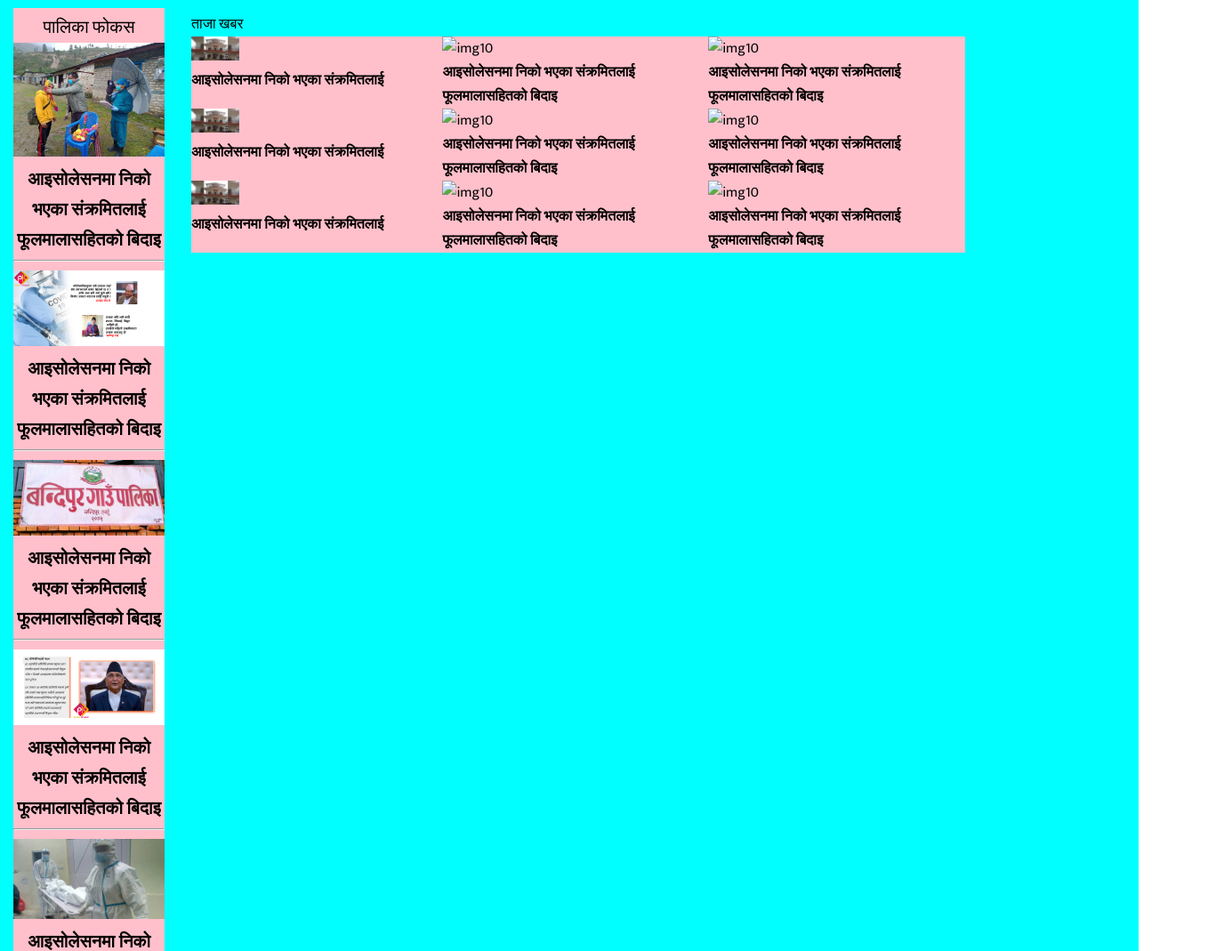
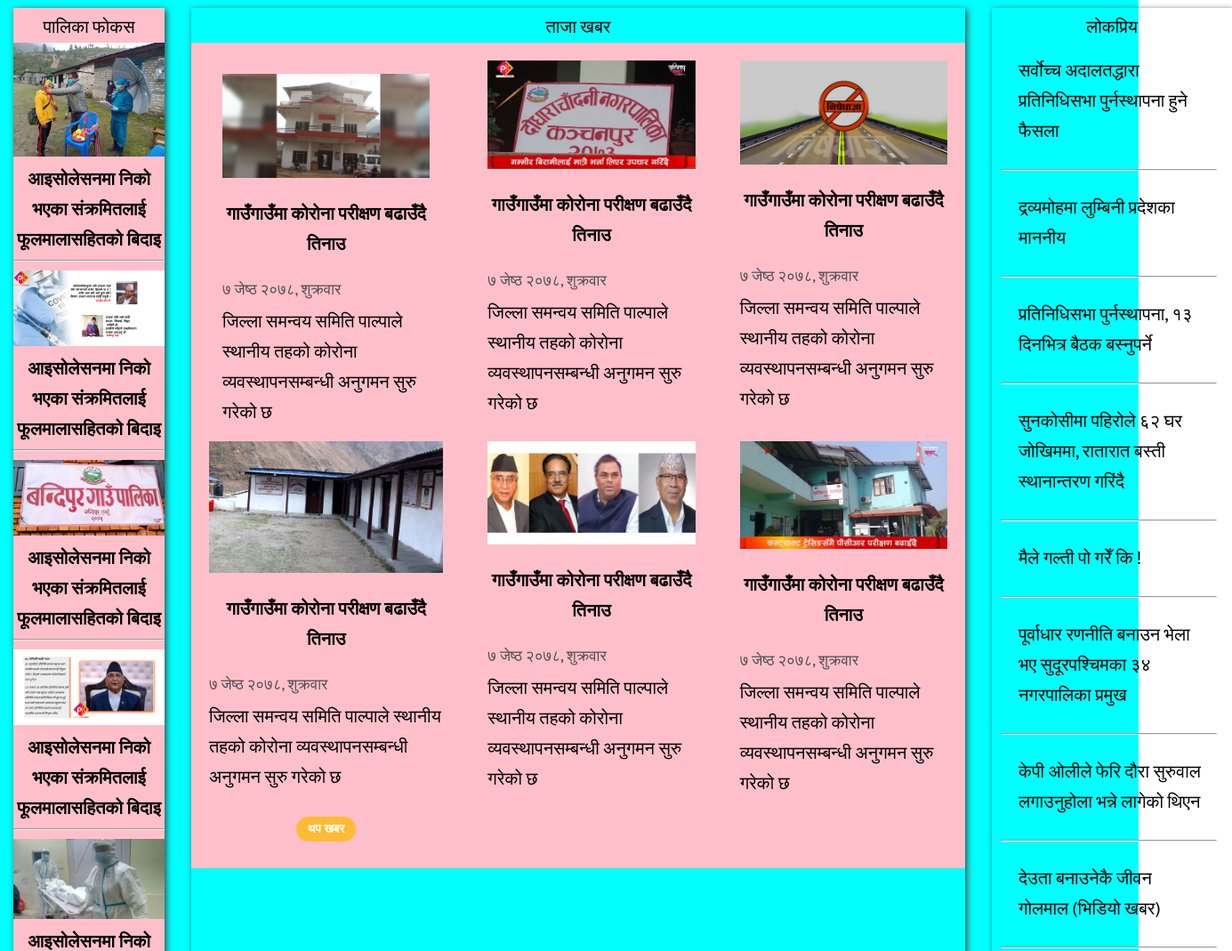
Before and after one commit to munabhandari/palika-khabar-site-redesign, a plain HTML site: page index.html in a window 1280 px wide. Shown: the part 2600-3669 px from the top of the page at 89% size, 1385 px wide, since content can reach past the window. Drawn offline with Linux system fonts and the light colour scheme.

Commit message:
up to grid col section

```diff
--- a/css/style.css
+++ b/css/style.css
@@ -256,10 +256,36 @@ button {
     display: grid;
     grid-template-columns: auto auto auto;
     column-gap: 10px;
+
     background-color: pink;
 }
-.dg-row2{
-    display: grid;
-    grid-template-rows: auto auto;
-    background-color: rgb(218, 129, 78);
+.middle-grid-box p{
+    font-size: 20px;
 }
+.middle-grid-box .container-wrapper{
+    padding: 20px;
+    justify-content: space-between;
+    grid-column-gap: 50px;
+}
+.middle-grid-box .common-title{
+  font-size: 20px;
+  text-align: center;
+  padding: 15px 0px;
+}
+.middle-grid-box .container-wrapper .p-colour{
+    color: #4c4c4e;
+    font-size: 17px;
+    padding: 5px 0px;
+}
+.middle-grid-box .btn{text-align: center;}
+
+.right-grid-box p{ font-size: 20px;}
+.right-grid-box .common-phrase{
+    font-size: 20px;
+  text-align: left;
+  padding: 15px 30px;
+}
+.right-grid-box hr{
+    width: 90%;
+    margin: 10px;
+}
--- a/index.html
+++ b/index.html
@@ -232,7 +232,7 @@
     </section>
     <section class="headlines-boxes">
         <div class="container d-colgrid1">
-            <div class="left-grid-box dg-row9 m-15 txt-center">
+            <div class="left-grid-box dg-row9 m-15 txt-center box-sh">
                 <p class="mt-5">पालिका फोकस</p>
                 <div class="l-row1 pb-5">
                     <img src="images/img2.jpg" alt="img2" width="100%">
@@ -282,52 +282,82 @@
                 </div>
             </div>
 
-            <div class="middle-grid-box  m-15">
-                <p class="mt-5">ताजा खबर</p>
+            <div class="middle-grid-box  m-15 box-sh">
+                <p class="mt-5 txt-center">ताजा खबर</p>
                 <div class="container-wrapper dg-col3">
-                    <div class="">
-                        <img src="images/img10.jpg" alt="img10" width="20%">
-                        <h4>आइसोलेसनमा निको भएका संक्रमितलाई </h4>
+                    <div class="g-col-1 m-15">
+                        <img src="images/img10.jpg" alt="img10" width="100%" pt-20>
+                        <h4 class="common-title">गाउँगाउँमा कोरोना परीक्षण बढाउँदै तिनाउ</h4>
+                        <p class="p-colour">७ जेष्ठ २०७८, शुक्रवार</p>
+                        <p>जिल्ला समन्वय समिति पाल्पाले स्थानीय तहको कोरोना व्यवस्थापनसम्बन्धी अनुगमन सुरु गरेको छ</p>
                     </div>
-                    <div class="ml-row2">
-                        <img src=".jpg" alt="img10" width="100%">
-                        <h4>आइसोलेसनमा निको भएका संक्रमितलाई फूलमालासहितको बिदाइ</h4>
+                    <div class="g-col-2">
+                        <img src="images/img11.jpg" alt="img11" width="100%" pt-20>
+                        <h4 class="common-title">गाउँगाउँमा कोरोना परीक्षण बढाउँदै तिनाउ</h4>
+                        <p class="p-colour">७ जेष्ठ २०७८, शुक्रवार</p>
+                        <p>जिल्ला समन्वय समिति पाल्पाले स्थानीय तहको कोरोना व्यवस्थापनसम्बन्धी अनुगमन सुरु गरेको छ</p>
                     </div>
-                    <div class="ml-row2">
-                        <img src=".jpg" alt="img10" width="100%">
-                        <h4>आइसोलेसनमा निको भएका संक्रमितलाई फूलमालासहितको बिदाइ</h4>
+                    <div class="g-col-3">
+                        <img src="images/img12.jpg" alt="img12" width="100%" pt-20>
+                        <h4 class="common-title">गाउँगाउँमा कोरोना परीक्षण बढाउँदै तिनाउ</h4>
+                        <p class="p-colour">७ जेष्ठ २०७८, शुक्रवार</p>
+                        <p>जिल्ला समन्वय समिति पाल्पाले स्थानीय तहको कोरोना व्यवस्थापनसम्बन्धी अनुगमन सुरु गरेको छ</p>
                     </div>
-                    <div class="">
-                        <img src="images/img10.jpg" alt="img10" width="20%">
-                        <h4>आइसोलेसनमा निको भएका संक्रमितलाई </h4>
+                    <div class="g-col-4">
+                        <img src="images/img13.jpg" alt="img13" width="100%" pt-20>
+                        <h4 class="common-title">गाउँगाउँमा कोरोना परीक्षण बढाउँदै तिनाउ</h4>
+                        <p class="p-colour">७ जेष्ठ २०७८, शुक्रवार</p>
+                        <p>जिल्ला समन्वय समिति पाल्पाले स्थानीय तहको कोरोना व्यवस्थापनसम्बन्धी अनुगमन सुरु गरेको छ</p>
                     </div>
-                    <div class="ml-row2">
-                        <img src=".jpg" alt="img10" width="100%">
-                        <h4>आइसोलेसनमा निको भएका संक्रमितलाई फूलमालासहितको बिदाइ</h4>
+                    <div class="g-col-5">
+                        <img src="images/img14.jpg" alt="img14" width="100%" pt-20>
+                        <h4 class="common-title">गाउँगाउँमा कोरोना परीक्षण बढाउँदै तिनाउ</h4>
+                        <p class="p-colour">७ जेष्ठ २०७८, शुक्रवार</p>
+                        <p>जिल्ला समन्वय समिति पाल्पाले स्थानीय तहको कोरोना व्यवस्थापनसम्बन्धी अनुगमन सुरु गरेको छ</p>
                     </div>
-                    <div class="ml-row2">
-                        <img src=".jpg" alt="img10" width="100%">
-                        <h4>आइसोलेसनमा निको भएका संक्रमितलाई फूलमालासहितको बिदाइ</h4>
+                    <div class="g-col-6">
+                        <img src="images/img15.jpg" alt="img15" width="100%" pt-20>
+                        <h4 class="common-title">गाउँगाउँमा कोरोना परीक्षण बढाउँदै तिनाउ</h4>
+                        <p class="p-colour">७ जेष्ठ २०७८, शुक्रवार</p>
+                        <p>जिल्ला समन्वय समिति पाल्पाले स्थानीय तहको कोरोना व्यवस्थापनसम्बन्धी अनुगमन सुरु गरेको छ</p>
                     </div>
-                    <div class="">
-                        <img src="images/img10.jpg" alt="img10" width="20%">
-                        <h4>आइसोलेसनमा निको भएका संक्रमितलाई </h4>
-                    </div>
-                    <div class="ml-row2">
-                        <img src=".jpg" alt="img10" width="100%">
-                        <h4>आइसोलेसनमा निको भएका संक्रमितलाई फूलमालासहितको बिदाइ</h4>
-                    </div>
-                    <div class="ml-row2">
-                        <img src=".jpg" alt="img10" width="100%">
-                        <h4>आइसोलेसनमा निको भएका संक्रमितलाई फूलमालासहितको बिदाइ</h4>
-                    </div>
+                    <div class="btn">
+                    <button class="mt-20">थप खबर</button>
+                </div>
+                </div>
+            </div>
+
+            <div class="right-grid-box  m-15 txt-center box-sh">
+                <p class="mt-5 txt-center"> लोकप्रिय</p>
+                <p class="common-phrase"> सर्वोच्च अदालतद्धारा प्रतिनिधिसभा पुर्नस्थापना हुने फैसला </p>
+                <hr>
+                <p class="common-phrase"> द्रव्यमोहमा लुम्बिनी प्रदेशका माननीय </p>
+                <hr>
+                <p class="common-phrase">प्रतिनिधिसभा पुर्नस्थापना, १३ दिनभित्र बैठक बस्नुपर्ने</p>
+                <hr>
+                <p class="common-phrase"> सुनकोसीमा पहिरोले ६२ घर जोखिममा, रातारात बस्ती स्थानान्तरण गरिंदै</p>
+                <hr>
+                <p class="common-phrase">मैले गल्ती पो गरेँ कि !</p>
+                <hr>
+                <p class="common-phrase"> पूर्वाधार रणनीति बनाउन भेला भए सुदूरपश्चिमका ३४ नगरपालिका प्रमुख </p>
+                <hr>
+                <p class="common-phrase"> केपी ओलीले फेरि दौरा सुरुवाल लगाउनुहोला भन्ने लागेको थिएन  </p>
+                <hr>
+                <p class="common-phrase"> देउता बनाउनेकै जीवन गोलमाल (भिडियो खबर) </p>
+                <hr>
+                <p class="common-phrase"></p>
 
 
-                </div>
 
-                <div class="right-grid-box">
-                </div>
+
+
+
+
+
+
+
             </div>
+        </div>
     </section>
 </body>
 
```
Also changed, not shown: images/img11.JPG (added), images/img12.jpg (added), images/img13.jpg (added), images/img14.jpg (added), images/img15.JPG (added).
